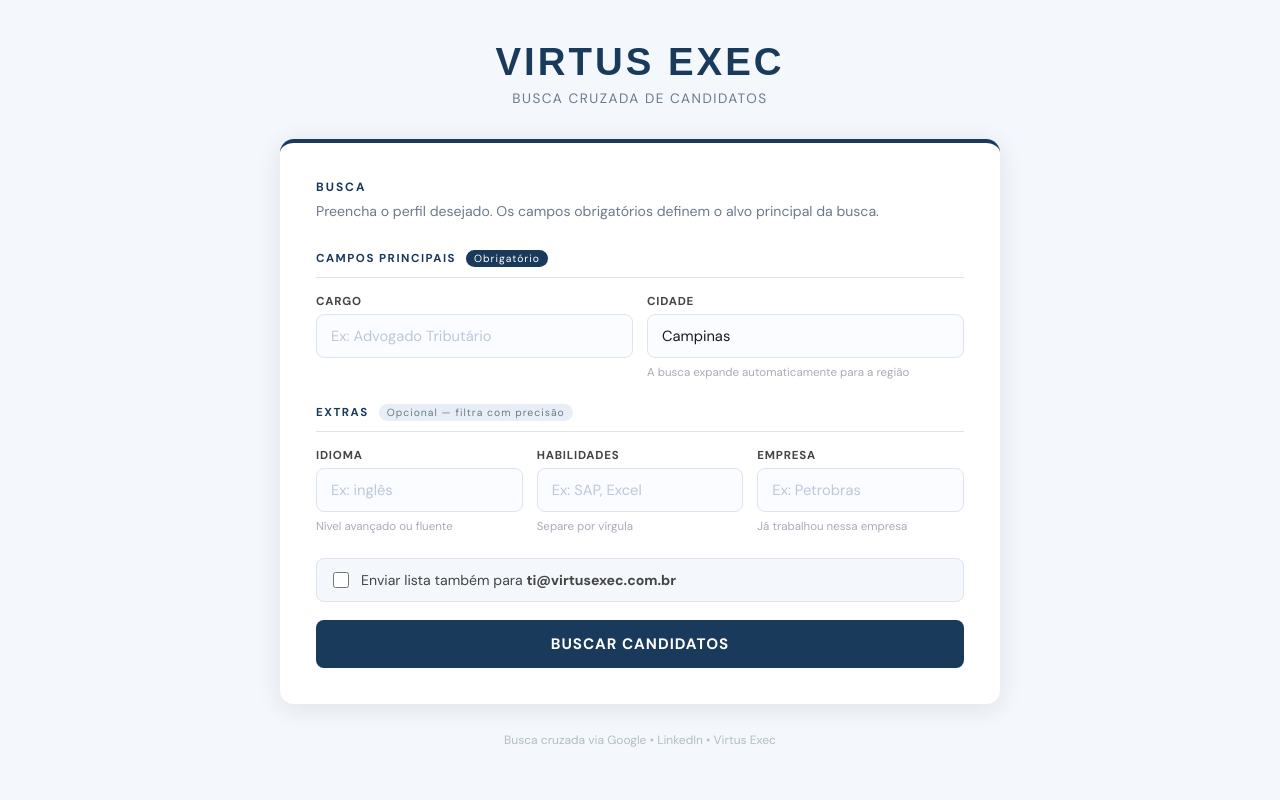
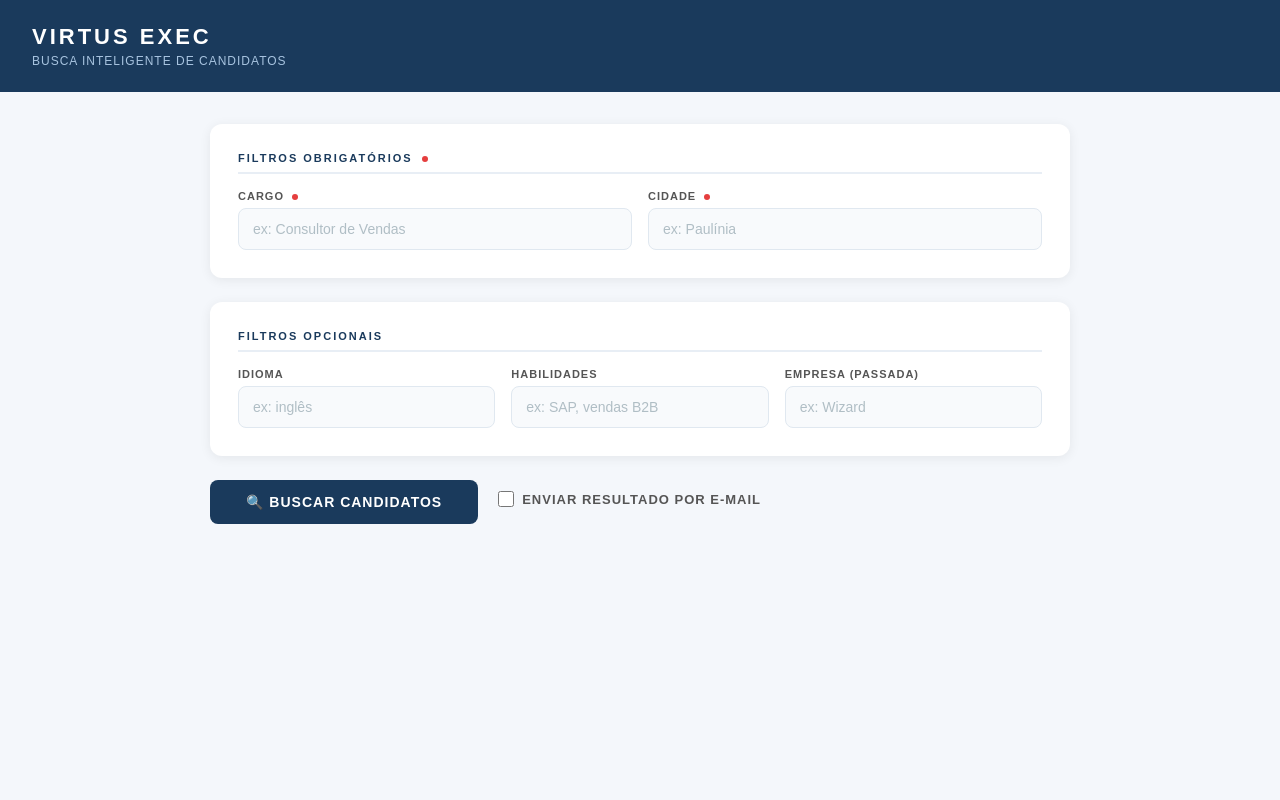
Before and after one commit to Energiun/virtus-candidatos, a Flask app: page / in a window 1280 px wide. Run offline with Flask 3, Linux system fonts and the light colour scheme.

Commit message:
Update index.html
atualizaçao da pag para apify

```diff
--- a/templates/index.html
+++ b/templates/index.html
@@ -3,299 +3,395 @@
 <head>
   <meta charset="UTF-8">
   <meta name="viewport" content="width=device-width, initial-scale=1.0">
-<title>VIRTUS EXEC — Busca de Candidatos</title>
-<link href="https://fonts.googleapis.com/css2?family=DM+Sans:wght@300;400;500;700&display=swap" rel="stylesheet">
+  <title>Virtus Exec — Busca de Candidatos</title>
   <style>
-  *, *::before, *::after { box-sizing: border-box; margin: 0; padding: 0; }
-  :root {
-    --navy: #1a3a5c;
-    --navy-dark: #0f2440;
-    --navy-light: #2a5298;
-    --accent: #4a90d9;
-    --creme: #f4f7fb;
-    --branco: #ffffff;
-    --cinza: #6b7a8d;
-    --borda: #dde4ee;
-    --sombra: 0 4px 24px rgba(26,58,92,0.10);
+    * { box-sizing: border-box; margin: 0; padding: 0; }
+    body { font-family: Arial, sans-serif; background: #f4f7fb; min-height: 100vh; }
+
+    header {
+      background: #1a3a5c;
+      padding: 24px 32px;
+      color: white;
     }
-  body { font-family: 'DM Sans', Arial, sans-serif; background: var(--creme); min-height: 100vh; padding: 40px 20px; }
-  .container { width: 100%; max-width: 720px; margin: auto; }
+    header h1 { font-size: 22px; letter-spacing: 3px; font-weight: 700; }
+    header p { color: #a8c4e0; font-size: 12px; margin-top: 4px; letter-spacing: 1px; }
 
-  /* HEADER */
-  .header { text-align: center; margin-bottom: 32px; }
-  .header h1 {
-    font-family: Arial, sans-serif;
-    font-size: 2.4rem;
-    font-weight: 700;
-    color: var(--navy);
-    letter-spacing: 3px;
-    text-transform: uppercase;
-  }
-  .header p { font-size: 0.85rem; color: var(--cinza); letter-spacing: 1.5px; text-transform: uppercase; margin-top: 6px; }
+    .container { max-width: 900px; margin: 32px auto; padding: 0 20px; }
 
-  /* CARD */
-  .card { background: var(--branco); border-radius: 14px; padding: 36px; box-shadow: var(--sombra); border-top: 4px solid var(--navy); margin-bottom: 24px; }
-  .card-titulo { font-size: 0.75rem; font-weight: 700; color: var(--navy); letter-spacing: 2px; text-transform: uppercase; margin-bottom: 6px; }
-  .card-desc { font-size: 0.88rem; color: var(--cinza); margin-bottom: 28px; line-height: 1.5; }
-
-  /* BLOCOS */
-  .bloco { margin-bottom: 24px; }
-  .bloco-header {
-    display: flex; align-items: center; gap: 10px;
-    margin-bottom: 16px; padding-bottom: 10px;
-    border-bottom: 1.5px solid var(--borda);
-  }
-  .bloco-header span {
-    font-size: 0.72rem; font-weight: 700; letter-spacing: 1.5px;
-    text-transform: uppercase; color: var(--navy);
-  }
-  .bloco-header .badge {
-    font-size: 0.65rem; background: var(--navy); color: white;
-    padding: 2px 8px; border-radius: 20px; letter-spacing: 1px;
-  }
-  .bloco-header .badge-opt {
-    font-size: 0.65rem; background: #e8eef5; color: var(--cinza);
-    padding: 2px 8px; border-radius: 20px; letter-spacing: 1px;
+    .card {
+      background: white;
+      border-radius: 12px;
+      padding: 28px;
+      box-shadow: 0 2px 12px rgba(0,0,0,0.07);
+      margin-bottom: 24px;
     }
 
-  .grid-2 { display: grid; grid-template-columns: 1fr 1fr; gap: 14px; }
-  .grid-3 { display: grid; grid-template-columns: 1fr 1fr 1fr; gap: 14px; }
+    .section-title {
+      font-size: 11px;
+      font-weight: 700;
+      letter-spacing: 2px;
+      color: #1a3a5c;
+      text-transform: uppercase;
+      margin-bottom: 16px;
+      padding-bottom: 8px;
+      border-bottom: 2px solid #e8eef5;
+    }
 
-  .field { display: flex; flex-direction: column; gap: 5px; }
-  label { font-size: 0.72rem; font-weight: 700; color: #444; letter-spacing: 0.8px; text-transform: uppercase; }
-  input {
-    padding: 11px 14px; border: 1.5px solid var(--borda); border-radius: 8px;
-    font-family: 'DM Sans', Arial, sans-serif; font-size: 0.92rem; color: #1a1a1a;
-    background: #fafcff; outline: none; transition: border-color 0.2s, box-shadow 0.2s;
+    .grid-2 { display: grid; grid-template-columns: 1fr 1fr; gap: 16px; }
+    .grid-3 { display: grid; grid-template-columns: 1fr 1fr 1fr; gap: 16px; }
+
+    label { display: block; font-size: 11px; font-weight: 700; color: #555; letter-spacing: 1px; text-transform: uppercase; margin-bottom: 6px; }
+
+    input[type="text"] {
+      width: 100%;
+      padding: 12px 14px;
+      border: 1.5px solid #e0e8f0;
+      border-radius: 8px;
+      font-size: 14px;
+      color: #1a3a5c;
+      background: #f8fafc;
+      transition: border-color 0.2s;
+      outline: none;
     }
-  input:focus { border-color: var(--navy); box-shadow: 0 0 0 3px rgba(26,58,92,0.08); background: white; }
-  input::placeholder { color: #bcc8d8; }
-  .hint { font-size: 0.72rem; color: #aab; margin-top: 2px; }
+    input[type="text"]:focus { border-color: #1a3a5c; background: white; }
+    input[type="text"]::placeholder { color: #b0bec5; }
 
-  /* TOGGLE EMAIL */
-  .toggle-email {
-    display: flex; align-items: center; gap: 12px;
-    padding: 12px 16px; background: #f4f7fb;
-    border: 1.5px solid var(--borda); border-radius: 8px;
-    margin-bottom: 18px; cursor: pointer; transition: border-color 0.2s;
+    .required-dot {
+      display: inline-block;
+      width: 6px; height: 6px;
+      background: #e53e3e;
+      border-radius: 50%;
+      margin-left: 4px;
+      vertical-align: middle;
     }
-  .toggle-email:hover { border-color: var(--navy); }
-  .toggle-email input[type="checkbox"] { width: 16px; height: 16px; accent-color: var(--navy); cursor: pointer; flex-shrink: 0; }
-  .toggle-email label { margin: 0; text-transform: none; letter-spacing: 0; font-size: 0.88rem; font-weight: 400; color: #444; cursor: pointer; }
 
-  /* BOTÃO */
+    .actions {
+      display: flex;
+      align-items: center;
+      gap: 20px;
+      margin-top: 8px;
+    }
+
     button {
-    width: 100%; padding: 14px; background: var(--navy); color: white; border: none;
-    border-radius: 8px; font-family: 'DM Sans', Arial, sans-serif; font-size: 0.95rem;
-    font-weight: 700; letter-spacing: 1px; text-transform: uppercase;
-    cursor: pointer; transition: background 0.2s, transform 0.1s;
+      background: #1a3a5c;
+      color: white;
+      border: none;
+      padding: 14px 36px;
+      border-radius: 8px;
+      font-size: 14px;
+      font-weight: 700;
+      letter-spacing: 1px;
+      cursor: pointer;
+      transition: background 0.2s, transform 0.1s;
     }
-  button:hover { background: var(--navy-dark); }
+    button:hover { background: #24527a; }
     button:active { transform: scale(0.98); }
-  button:disabled { background: #aab; cursor: not-allowed; }
+    button:disabled { background: #90a4ae; cursor: not-allowed; transform: none; }
 
-  /* STATUS */
-  .status { margin-top: 16px; padding: 14px 18px; border-radius: 8px; font-size: 0.9rem; display: none; }
-  .status.carregando { background: #eef4fc; border: 1px solid #b8d0ec; color: var(--navy); display: flex; align-items: center; gap: 10px; }
-  .status.erro { background: #fff1f2; border: 1px solid #fca5a5; color: #991b1b; display: block; }
-  .spinner { width: 18px; height: 18px; border: 2px solid #b8d0ec; border-top-color: var(--navy); border-radius: 50%; animation: spin 0.8s linear infinite; flex-shrink: 0; }
+    .checkbox-label {
+      display: flex;
+      align-items: center;
+      gap: 8px;
+      font-size: 13px;
+      color: #555;
+      cursor: pointer;
+    }
+    .checkbox-label input { width: 16px; height: 16px; accent-color: #1a3a5c; cursor: pointer; }
+
+    /* Resultados */
+    #status {
+      text-align: center;
+      padding: 16px;
+      font-size: 14px;
+      color: #555;
+      display: none;
+    }
+    .spinner {
+      display: inline-block;
+      width: 18px; height: 18px;
+      border: 2px solid #e0e8f0;
+      border-top-color: #1a3a5c;
+      border-radius: 50%;
+      animation: spin 0.8s linear infinite;
+      vertical-align: middle;
+      margin-right: 8px;
+    }
     @keyframes spin { to { transform: rotate(360deg); } }
 
-  /* RESULTADOS */
-  .resultados { display: none; }
-  .res-header {
-    background: var(--navy); padding: 20px 28px;
-    border-radius: 12px 12px 0 0;
-    display: flex; justify-content: space-between; align-items: center;
+    #resultados { display: none; }
+
+    .resultado-header {
+      display: flex;
+      justify-content: space-between;
+      align-items: center;
+      margin-bottom: 16px;
     }
-  .res-header-left h3 { color: white; font-family: Arial, sans-serif; font-size: 1rem; font-weight: 700; letter-spacing: 1px; text-transform: uppercase; }
-  .res-header-left p { color: #a8c4e0; font-size: 0.82rem; margin-top: 3px; }
-  .res-total { font-size: 2rem; font-weight: 700; color: white; }
-  .email-badge { background: rgba(255,255,255,0.15); color: #a8c4e0; font-size: 0.72rem; padding: 3px 10px; border-radius: 20px; margin-top: 6px; display: none; }
+    .resultado-header h2 { font-size: 14px; font-weight: 700; color: #1a3a5c; letter-spacing: 1px; }
+    .total-badge {
+      background: #1a3a5c;
+      color: white;
+      padding: 4px 14px;
+      border-radius: 20px;
+      font-size: 12px;
+      font-weight: 700;
+    }
 
     .candidato {
-    background: white; padding: 16px 24px;
-    border-bottom: 1px solid #eef2f8;
-    display: flex; align-items: flex-start; gap: 16px;
-    transition: background 0.15s;
+      background: white;
+      border-radius: 10px;
+      padding: 18px 20px;
+      margin-bottom: 12px;
+      box-shadow: 0 1px 6px rgba(0,0,0,0.06);
+      display: grid;
+      grid-template-columns: 32px 1fr auto;
+      gap: 16px;
+      align-items: start;
+      transition: box-shadow 0.2s;
     }
-  .candidato:hover { background: #f4f7fb; }
-  .candidato:last-child { border-bottom: none; border-radius: 0 0 12px 12px; }
-  .num { font-size: 0.75rem; color: #b0bec5; font-weight: 700; min-width: 22px; padding-top: 3px; }
-  .info { flex: 1; }
-  .info strong { display: block; font-size: 0.92rem; color: #1a1a1a; margin-bottom: 3px; }
-  .info small { font-size: 0.78rem; color: #7a8a9a; line-height: 1.4; }
-  .ver-btn {
-    color: var(--navy); font-weight: 600; font-size: 0.8rem;
-    text-decoration: none; white-space: nowrap;
-    padding: 6px 14px; border: 1.5px solid var(--navy);
-    border-radius: 6px; transition: all 0.2s;
+    .candidato:hover { box-shadow: 0 4px 16px rgba(26,58,92,0.12); }
+
+    .rank {
+      font-size: 18px;
+      font-weight: 700;
+      color: #c5d5e5;
+      padding-top: 2px;
+      text-align: center;
     }
-  .ver-btn:hover { background: var(--navy); color: white; }
+    .rank.top { color: #1a3a5c; }
 
-  .nenhum { background: white; padding: 40px; text-align: center; color: #999; border-radius: 0 0 12px 12px; font-size: 0.9rem; }
-  .rodape { text-align: center; margin-top: 28px; font-size: 0.75rem; color: #b0bec5; }
+    .info-nome {
+      font-size: 16px;
+      font-weight: 700;
+      color: #1a3a5c;
+      margin-bottom: 3px;
+    }
 
-  @media (max-width: 500px) {
+    .info-cargo {
+      font-size: 13px;
+      color: #444;
+      margin-bottom: 3px;
+    }
+
+    .info-cidade {
+      font-size: 12px;
+      color: #888;
+      margin-bottom: 8px;
+    }
+
+    .tags { display: flex; flex-wrap: wrap; gap: 5px; }
+    .tag {
+      background: #e8eef5;
+      color: #1a3a5c;
+      padding: 3px 10px;
+      border-radius: 20px;
+      font-size: 11px;
+      font-weight: 600;
+    }
+    .tag.green { background: #dcfce7; color: #15803d; }
+    .tag.gold { background: #fef3c7; color: #92400e; }
+
+    .score-col {
+      text-align: right;
+      display: flex;
+      flex-direction: column;
+      align-items: flex-end;
+      gap: 8px;
+    }
+    .score-badge {
+      background: #1a3a5c;
+      color: white;
+      padding: 4px 12px;
+      border-radius: 20px;
+      font-size: 12px;
+      font-weight: 700;
+    }
+    .ver-perfil {
+      color: #1a3a5c;
+      font-size: 13px;
+      font-weight: 700;
+      text-decoration: none;
+      border: 1.5px solid #1a3a5c;
+      padding: 5px 14px;
+      border-radius: 6px;
+      transition: all 0.2s;
+    }
+    .ver-perfil:hover { background: #1a3a5c; color: white; }
+
+    .email-ok {
+      background: #dcfce7;
+      color: #15803d;
+      padding: 10px 18px;
+      border-radius: 8px;
+      font-size: 13px;
+      font-weight: 600;
+      margin-bottom: 16px;
+      display: none;
+    }
+
+    @media (max-width: 600px) {
       .grid-2, .grid-3 { grid-template-columns: 1fr; }
-    .header h1 { font-size: 1.8rem; }
+      .candidato { grid-template-columns: 28px 1fr; }
+      .score-col { display: none; }
     }
   </style>
 </head>
 <body>
+
+<header>
+  <h1>VIRTUS EXEC</h1>
+  <p>BUSCA INTELIGENTE DE CANDIDATOS</p>
+</header>
+
 <div class="container">
-
-  <div class="header">
-    <h1>Virtus Exec</h1>
-    <p>Busca cruzada de candidatos</p>
+  <div class="card">
+    <div class="section-title">Filtros obrigatórios <span class="required-dot"></span></div>
+    <div class="grid-2">
+      <div>
+        <label>Cargo <span class="required-dot"></span></label>
+        <input type="text" id="cargo" placeholder="ex: Consultor de Vendas">
       </div>
-
-  <div class="card">
-    <div class="card-titulo">Busca</div>
-    <div class="card-desc">Preencha o perfil desejado. Os campos obrigatórios definem o alvo principal da busca.</div>
-
-    <!-- BLOCO OBRIGATÓRIO -->
-    <div class="bloco">
-      <div class="bloco-header">
-        <span>Campos principais</span>
-        <div class="badge">Obrigatório</div>
-      </div>
-      <div class="grid-2">
-        <div class="field">
-          <label>Cargo</label>
-          <input type="text" id="cargo" placeholder="Ex: Advogado Tributário" />
-        </div>
-        <div class="field">
-          <label>Cidade</label>
-          <input type="text" id="cidade" placeholder="Ex: Campinas" value="Campinas" />
-          <div class="hint">A busca expande automaticamente para a região</div>
+      <div>
+        <label>Cidade <span class="required-dot"></span></label>
+        <input type="text" id="cidade" placeholder="ex: Paulínia">
       </div>
     </div>
   </div>
 
-    <!-- BLOCO EXTRAS -->
-    <div class="bloco">
-      <div class="bloco-header">
-        <span>Extras</span>
-        <div class="badge-opt">Opcional — filtra com precisão</div>
+  <div class="card">
+    <div class="section-title">Filtros opcionais</div>
+    <div class="grid-3">
+      <div>
+        <label>Idioma</label>
+        <input type="text" id="idioma" placeholder="ex: inglês">
       </div>
-      <div class="grid-3">
-        <div class="field">
-          <label>Idioma</label>
-          <input type="text" id="idioma" placeholder="Ex: inglês" />
-          <div class="hint">Nível avançado ou fluente</div>
+      <div>
+        <label>Habilidades</label>
+        <input type="text" id="habilidades" placeholder="ex: SAP, vendas B2B">
       </div>
-        <div class="field">
-          <label>Habilidades</label>
-          <input type="text" id="habilidades" placeholder="Ex: SAP, Excel" />
-          <div class="hint">Separe por vírgula</div>
-        </div>
-        <div class="field">
-          <label>Empresa</label>
-          <input type="text" id="empresa" placeholder="Ex: Petrobras" />
-          <div class="hint">Já trabalhou nessa empresa</div>
+      <div>
+        <label>Empresa (passada)</label>
+        <input type="text" id="empresa" placeholder="ex: Wizard">
       </div>
     </div>
   </div>
 
-    <div class="toggle-email" onclick="document.getElementById('chk-email').click()">
-      <input type="checkbox" id="chk-email" onclick="event.stopPropagation()">
-      <label for="chk-email">Enviar lista também para <strong>ti@virtusexec.com.br</strong></label>
+  <div class="actions">
+    <button id="btnBuscar" onclick="buscar()">🔍 BUSCAR CANDIDATOS</button>
+    <label class="checkbox-label">
+      <input type="checkbox" id="enviarEmail">
+      Enviar resultado por e-mail
+    </label>
   </div>
 
-    <button id="btn" onclick="buscar()">Buscar candidatos</button>
-    <div id="status" class="status"></div>
-  </div>
+  <div id="status"></div>
 
-  <!-- RESULTADOS -->
-  <div class="resultados" id="resultados">
-    <div class="res-header">
-      <div class="res-header-left">
-        <h3 id="res-cargo">Candidatos</h3>
-        <p id="res-cidade"></p>
-        <div id="email-badge" class="email-badge">✉ Lista enviada para ti@virtusexec.com.br</div>
-      </div>
-      <div class="res-total" id="res-total"></div>
+  <div id="resultados">
+    <div id="emailOk" class="email-ok">✅ Resultado enviado para ti@virtusexec.com.br</div>
+    <div class="resultado-header">
+      <h2>CANDIDATOS RANQUEADOS</h2>
+      <span class="total-badge" id="totalBadge">0 encontrados</span>
     </div>
     <div id="lista"></div>
   </div>
-
-  <div class="rodape">Busca cruzada via Google • LinkedIn • Virtus Exec</div>
 </div>
 
 <script>
 async function buscar() {
   const cargo = document.getElementById("cargo").value.trim();
-  const cidade = document.getElementById("cidade").value.trim() || "Campinas";
-  const idioma = document.getElementById("idioma").value.trim();
-  const habilidades = document.getElementById("habilidades").value.trim();
-  const empresa = document.getElementById("empresa").value.trim();
-  const enviarEmail = document.getElementById("chk-email").checked;
-  const btn = document.getElementById("btn");
-  const status = document.getElementById("status");
+  const cidade = document.getElementById("cidade").value.trim();
 
-  if (!cargo) {
-    status.className = "status erro"; status.style.display = "block";
-    status.innerHTML = "⚠️ Informe o cargo desejado."; return;
+  if (!cargo || !cidade) {
+    alert("Cargo e cidade são obrigatórios.");
+    return;
   }
 
+  const btn = document.getElementById("btnBuscar");
+  btn.disabled = true;
+  btn.textContent = "Buscando...";
+
+  const status = document.getElementById("status");
+  status.style.display = "block";
+  status.innerHTML = '<span class="spinner"></span> Buscando no LinkedIn via Apify... isso pode levar até 2 minutos.';
+
   document.getElementById("resultados").style.display = "none";
-  btn.disabled = true;
-  status.className = "status carregando"; status.style.display = "flex";
-  status.innerHTML = '<div class="spinner"></div> Executando busca cruzada... aguarde alguns segundos.';
+  document.getElementById("emailOk").style.display = "none";
+  document.getElementById("lista").innerHTML = "";
 
   try {
     const resp = await fetch("/buscar", {
       method: "POST",
       headers: { "Content-Type": "application/json" },
-      body: JSON.stringify({ cargo, cidade, idioma, habilidades, empresa, enviar_email: enviarEmail })
+      body: JSON.stringify({
+        cargo,
+        cidade,
+        idioma: document.getElementById("idioma").value.trim(),
+        habilidades: document.getElementById("habilidades").value.trim(),
+        empresa: document.getElementById("empresa").value.trim(),
+        enviar_email: document.getElementById("enviarEmail").checked
+      })
     });
+
     const data = await resp.json();
+
     status.style.display = "none";
+    btn.disabled = false;
+    btn.textContent = "🔍 BUSCAR CANDIDATOS";
 
-    if (data.ok) {
-      exibir(data, cargo, cidade, enviarEmail);
-    } else {
-      status.className = "status erro"; status.style.display = "block";
-      status.innerHTML = `❌ ${data.mensagem}`;
-    }
-  } catch(e) {
-    status.className = "status erro"; status.style.display = "block";
-    status.innerHTML = "❌ Falha na conexão. Tente novamente.";
-  }
-  btn.disabled = false;
+    if (!data.ok) {
+      alert("Erro: " + data.mensagem);
+      return;
     }
 
-function exibir(data, cargo, cidade, emailEnviado) {
-  document.getElementById("res-cargo").textContent = cargo;
-  document.getElementById("res-cidade").textContent = cidade + " • " + data.total + " perfis encontrados";
-  document.getElementById("res-total").textContent = data.total;
+    document.getElementById("resultados").style.display = "block";
+    document.getElementById("totalBadge").textContent = data.total + " encontrado" + (data.total !== 1 ? "s" : "");
 
-  const badge = document.getElementById("email-badge");
-  badge.style.display = emailEnviado && data.total > 0 ? "block" : "none";
+    if (data.email_enviado) {
+      document.getElementById("emailOk").style.display = "block";
+    }
 
     const lista = document.getElementById("lista");
-  if (!data.candidatos || data.candidatos.length === 0) {
-    lista.innerHTML = '<div class="nenhum">Nenhum candidato encontrado. Tente termos mais amplos.</div>';
-  } else {
-    lista.innerHTML = data.candidatos.map((c, i) => `
-      <div class="candidato">
-        <div class="num">${i+1}</div>
-        <div class="info">
-          <strong>${c.nome}</strong>
-          <small>${c.resumo}</small>
-        </div>
-        <a href="${c.link}" target="_blank" class="ver-btn">Ver perfil →</a>
-      </div>
-    `).join("");
+    if (data.candidatos.length === 0) {
+      lista.innerHTML = '<p style="text-align:center;color:#888;padding:32px;">Nenhum candidato encontrado para esse filtro.</p>';
+      return;
     }
 
-  const box = document.getElementById("resultados");
-  box.style.display = "block";
-  box.scrollIntoView({ behavior: "smooth", block: "start" });
+    data.candidatos.forEach((c, i) => {
+      const rank = i + 1;
+      const rankClass = rank <= 3 ? "rank top" : "rank";
+      const openToWork = c.open_to_work ? '<span class="tag green">✓ Open to Work</span>' : '';
+      const tags = c.motivos.map(m => `<span class="tag">${m}</span>`).join("");
+      const resumo = c.resumo ? `<p style="font-size:12px;color:#888;margin-top:6px;line-height:1.5;">${c.resumo}</p>` : "";
+
+      lista.innerHTML += `
+        <div class="candidato">
+          <div class="${rankClass}">${rank}</div>
+          <div>
+            <div class="info-nome">${c.nome}</div>
+            <div class="info-cargo">${c.cargo_atual || "—"}</div>
+            <div class="info-cidade">📍 ${c.cidade || "—"}</div>
+            <div class="tags">${openToWork}${tags}</div>
+            ${resumo}
+          </div>
+          <div class="score-col">
+            <span class="score-badge">${c.score} pts</span>
+            <a href="${c.link}" target="_blank" class="ver-perfil">Ver perfil →</a>
+          </div>
+        </div>`;
+    });
+
+  } catch (err) {
+    status.style.display = "none";
+    btn.disabled = false;
+    btn.textContent = "🔍 BUSCAR CANDIDATOS";
+    alert("Erro de conexão: " + err.message);
+  }
 }
 
-document.addEventListener("keydown", e => { if (e.key === "Enter") buscar(); });
+document.querySelectorAll("input").forEach(input => {
+  input.addEventListener("keypress", e => {
+    if (e.key === "Enter") buscar();
+  });
+});
 </script>
 </body>
 </html>
```
Lines whose indentation alone changed are shown as unchanged.
